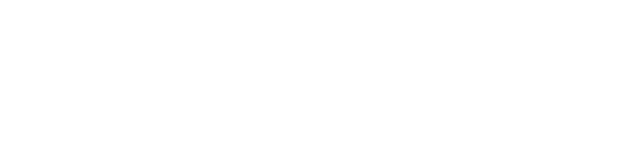
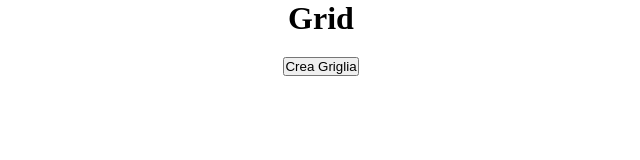
Before and after one commit to DylanBlanco/js-campominato-grid, a plain HTML site: page index.html in a window 1280 px wide. Shown: the whole page, without its empty margins (319-959 px from the left). Drawn offline with Linux system fonts and the light colour scheme.

Commit message:
caricato template

```diff
--- a/css/style.css
+++ b/css/style.css
@@ -6,3 +6,15 @@ RESET
     padding: 0;
     box-sizing: border-box;
 }
+
+/***************
+GENERAL
+***************/
+.container {
+    margin: auto;
+    text-align: center;
+}
+
+body div div {
+    margin-top: 20px;
+}
--- a/index.html
+++ b/index.html
@@ -10,6 +10,12 @@
     <title>Document</title>
 </head>
 <body>
+    <div class="container">
+        <h1>Grid</h1>
+        <div>
+            <button>Crea Griglia</button>
+        </div>
+    </div>
 
     <!--link js-->
     <script type="text/javascript" src="js/script.js"></script>
```
